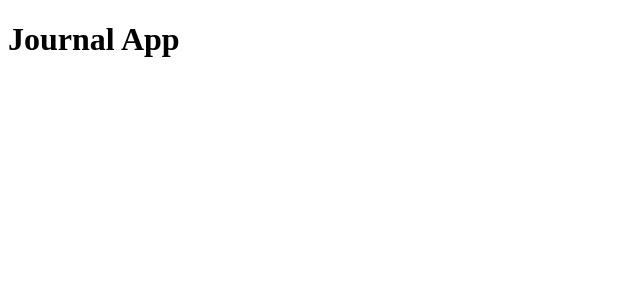
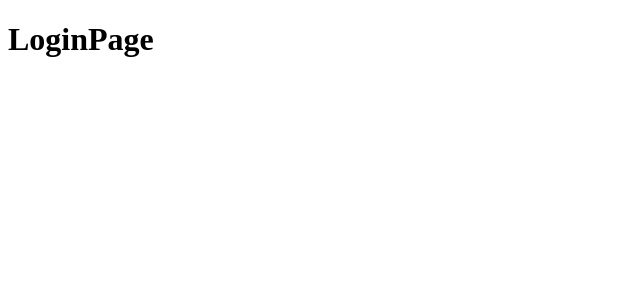
Before and after one commit to brayannbegu11/journal-app, a React (Vite) app: page /auth/login in a window 1280 px wide. Shown: the top 300 px of the page, without its empty margins (0-640 px from the left). Built offline with nearby package versions, Linux system fonts and the light colour scheme.

Commit message:
Configuracion de rutas y paginas dentro de la app

```diff
--- a/JournalAPP.jsx
+++ b/JournalAPP.jsx
@@ -1,9 +1,10 @@
 import React from 'react'
+import AppRouter from './src/router/AppRouter'
 
 function JournalAPP() {
   return (
     <>
-      <h1>Journal App</h1>
+      <AppRouter />
     </>
   )
 }
--- a/package.json
+++ b/package.json
@@ -10,7 +10,8 @@
   },
   "dependencies": {
     "react": "^18.2.0",
-    "react-dom": "^18.2.0"
+    "react-dom": "^18.2.0",
+    "react-router-dom": "^6.4.2"
   },
   "devDependencies": {
     "@types/react": "^18.0.22",
--- /dev/null
+++ b/src/auth/pages/LoginPage.jsx
@@ -0,0 +1,11 @@
+import React from 'react'
+
+function LoginPage() {
+  return (
+    <>
+        <h1>LoginPage</h1>
+    </>
+  )
+}
+
+export default LoginPage
--- /dev/null
+++ b/src/auth/pages/RegisterPage.jsx
@@ -0,0 +1,9 @@
+import React from 'react'
+
+function RegisterPage() {
+  return (
+    <div>RegisterPage</div>
+  )
+}
+
+export default RegisterPage
--- /dev/null
+++ b/src/auth/routes/AuthRoutes.jsx
@@ -0,0 +1,17 @@
+import React from 'react'
+import { Navigate, Route, Routes } from 'react-router-dom'
+import LoginPage from '../pages/LoginPage'
+import RegisterPage from '../pages/RegisterPage'
+
+function AuthRoutes() {
+  return (
+    <Routes>
+        <Route path='login' element={<LoginPage />}/>
+        <Route path='register' element={<RegisterPage />}/>
+
+        <Route path='/*' element = {<Navigate to='/auth/login' />} />
+    </Routes>
+  )
+}
+
+export default AuthRoutes
--- /dev/null
+++ b/src/journal/pages/JournalPage.jsx
@@ -0,0 +1,11 @@
+import React from 'react'
+
+function JournalPage() {
+  return (
+    <>
+      <h1>JournalAPP</h1>
+    </>
+  )
+}
+
+export default JournalPage
--- /dev/null
+++ b/src/journal/routes/JournalRoutes.jsx
@@ -0,0 +1,14 @@
+import React from 'react'
+import { Navigate, Route, Routes } from 'react-router-dom'
+import JournalPage from '../pages/JournalPage'
+
+function JournalRoutes() {
+  return (
+    <Routes>
+        <Route path='/' element={<JournalPage />}/>
+        <Route path='/*' element={<Navigate to='/'/>}/>
+    </Routes>
+  )
+}
+
+export default JournalRoutes
--- a/src/main.jsx
+++ b/src/main.jsx
@@ -1,10 +1,13 @@
 import React from 'react'
 import ReactDOM from 'react-dom/client'
+import { BrowserRouter } from 'react-router-dom'
 import JournalAPP from '../JournalAPP'
 import './styles.css'
 
 ReactDOM.createRoot(document.getElementById('root')).render(
   <React.StrictMode>
-    <JournalAPP />
+    <BrowserRouter>
+      <JournalAPP />
+    </BrowserRouter>
   </React.StrictMode>
 )
--- /dev/null
+++ b/src/router/AppRouter.jsx
@@ -0,0 +1,18 @@
+import React from 'react'
+import { Route, Routes } from 'react-router-dom'
+import AuthRoutes from '../auth/routes/AuthRoutes'
+import JournalRoutes from '../journal/routes/JournalRoutes'
+
+function AppRouter() {
+  return (
+    <Routes>
+        {/* Login y Registro */}
+        <Route path='/auth/*' element={<AuthRoutes />}/>
+
+        {/* JournalAPP */}
+        <Route path='/*' element={<JournalRoutes />}/>
+    </Routes>
+  )
+}
+
+export default AppRouter
```
Also changed, not shown: 1 other file (tests, documents, lock files or other folders).
